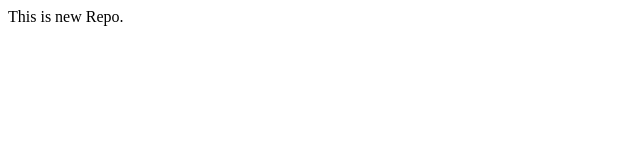
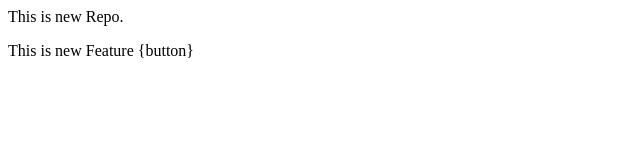
Before and after one commit to appumuchandi/localrepoo, a plain HTML site: page index.html in a window 1280 px wide. Shown: the whole page, without its empty margins (0-640 px from the left). Drawn offline with Linux system fonts and the light colour scheme.

```diff
--- a/index.html
+++ b/index.html
@@ -1 +1,2 @@
 <P>This is  new Repo.</P>
+<p>This is new Feature {button}</p>
```
